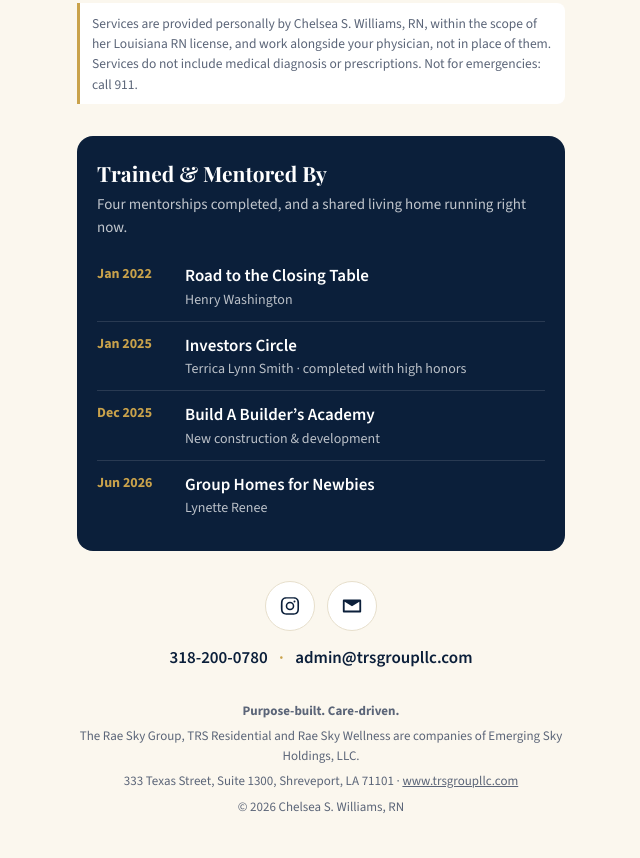
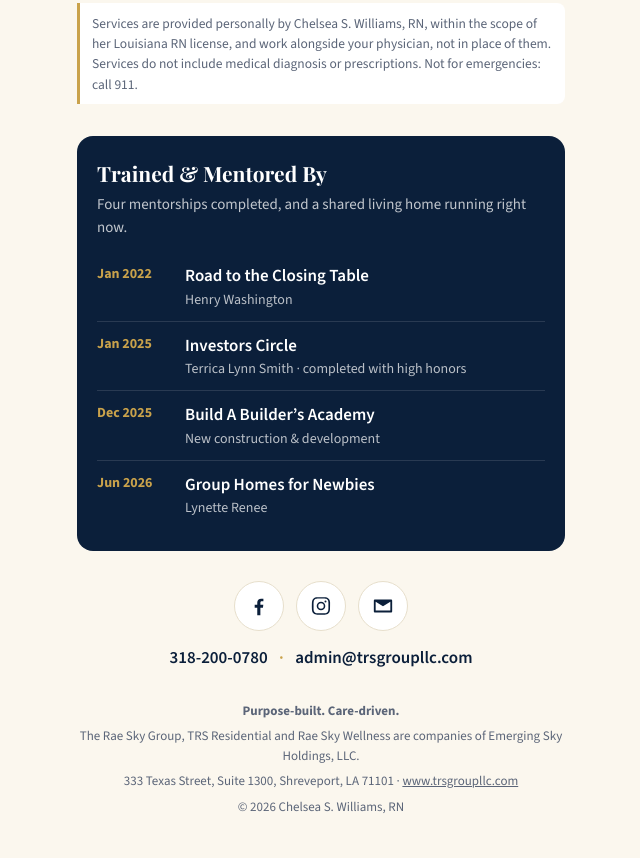
Before and after one commit to EmergingSky/links-trsgroupllc, a plain HTML site: page index.html in a window 1280 px wide. Shown: the part 1970-2828 px from the top of the page, without its empty margins (319-959 px from the left). Drawn offline with nearby package versions, Linux system fonts and the light colour scheme.

Commit message:
Link Facebook icon to Chelsea's profile for now
Co-Authored-By: Claude Opus 5.5 <noreply@anthropic.com>
Claude-Session: https://claude.ai/code/session_01M4rKbhge1Wdy9tt5oyUgb6

```diff
--- a/index.html
+++ b/index.html
@@ -338,9 +338,9 @@
       </ol>
     </section>
 
-    <!-- SOCIAL: Instagram live; Facebook, TikTok, LinkedIn hidden until real links arrive -->
+    <!-- SOCIAL: Instagram and Facebook live (Facebook = personal profile until a Rae Sky Group page exists); TikTok, LinkedIn hidden until real links arrive -->
     <nav class="social" aria-label="Social media">
-      <a hidden href="#" data-todo="facebook" aria-label="Facebook">
+      <a href="https://www.facebook.com/chelsea.sutton3/" aria-label="Facebook">
         <svg viewBox="0 0 24 24" aria-hidden="true"><path d="M13.5 22v-8.2h2.8l.4-3.2h-3.2V8.5c0-.9.3-1.6 1.6-1.6h1.7V4.1c-.3 0-1.3-.1-2.5-.1-2.5 0-4.2 1.5-4.2 4.3v2.4H7.3v3.2h2.8V22h3.4z"/></svg>
       </a>
       <a href="https://www.instagram.com/theraeskygroup/" aria-label="Instagram">
```
